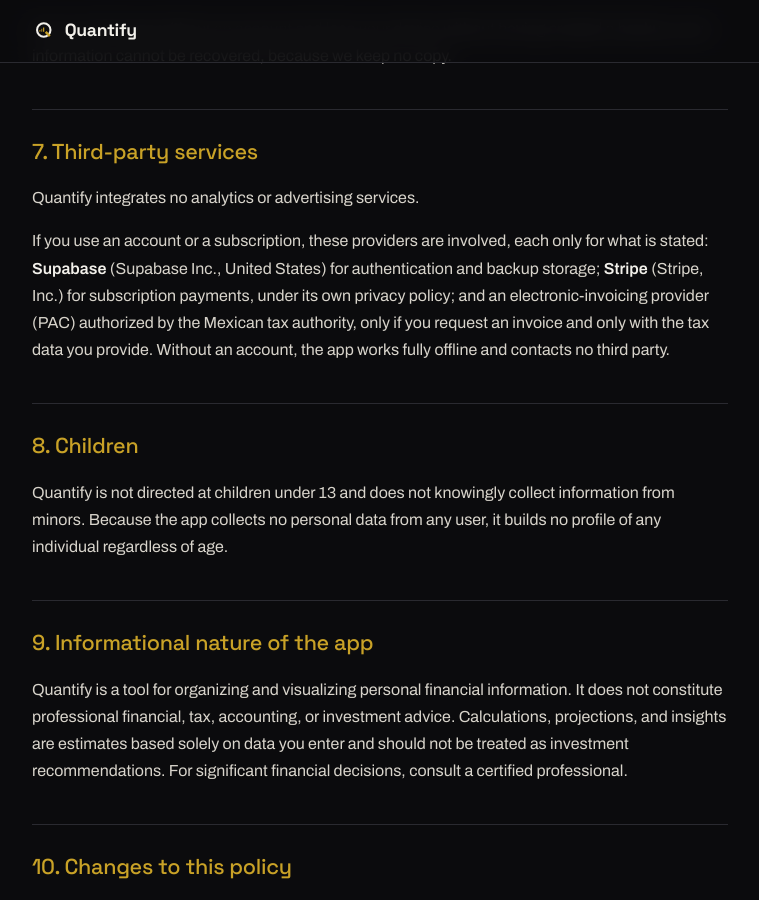
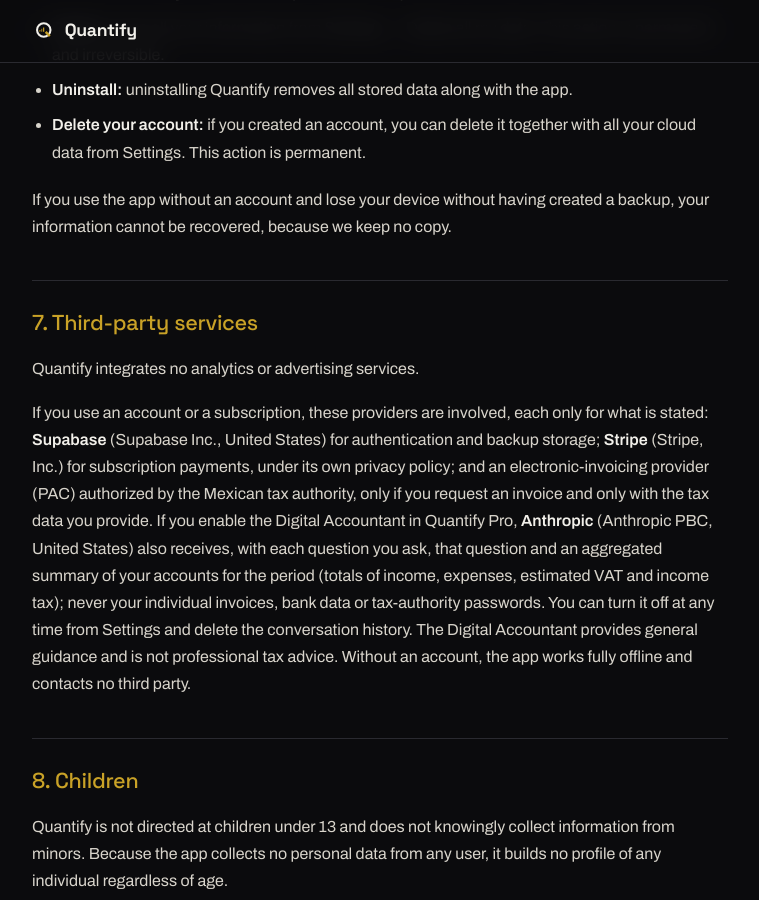
Before and after one commit to fondosdharma-a11y/quantify-web, a Jekyll site: the page built from privacidad.md, in a window 1280 px wide and 900 px high, scrolled down 5949 px. Shown: the whole window, without its empty margins (260-1019 px from the left). Built offline with Jekyll 4.4.1, drawn with Linux system fonts in a browser that asks for light colours; our own code applies the rules of GitHub Pages for plain Markdown files; some of the changed text lies outside the part shown.

Commit message:
Privacidad: Contador digital (Pro) con consentimiento explicito y datos agregados

```diff
--- a/privacidad.md
+++ b/privacidad.md
@@ -63,6 +63,7 @@
 - **Supabase** (Supabase Inc., Estados Unidos): autenticación de tu cuenta y almacenamiento de tu respaldo.
 - **Stripe** (Stripe, Inc.): procesamiento de pagos de la suscripción. Stripe tiene su propia política de privacidad.
 - **Proveedor de facturación electrónica (PAC)** autorizado por el SAT, únicamente si solicitas factura y solo con los datos fiscales que proporciones.
+- **Anthropic** (Anthropic PBC, Estados Unidos), únicamente si activas el Contador digital de Quantify Pro. Cada vez que le haces una pregunta, se le envía tu pregunta y un resumen agregado de tus cuentas del periodo (totales de ingresos, gastos, IVA e ISR estimados); nunca tus facturas una por una, ni datos bancarios, ni contraseñas del SAT. Puedes desactivarlo cuando quieras desde Ajustes y borrar el historial de conversaciones. El Contador digital ofrece orientación general y no constituye asesoría fiscal profesional.
 
 ## 8. Menores de edad
 
@@ -136,7 +137,7 @@
 
 Quantify integrates no analytics or advertising services.
 
-If you use an account or a subscription, these providers are involved, each only for what is stated: **Supabase** (Supabase Inc., United States) for authentication and backup storage; **Stripe** (Stripe, Inc.) for subscription payments, under its own privacy policy; and an electronic-invoicing provider (PAC) authorized by the Mexican tax authority, only if you request an invoice and only with the tax data you provide. Without an account, the app works fully offline and contacts no third party.
+If you use an account or a subscription, these providers are involved, each only for what is stated: **Supabase** (Supabase Inc., United States) for authentication and backup storage; **Stripe** (Stripe, Inc.) for subscription payments, under its own privacy policy; and an electronic-invoicing provider (PAC) authorized by the Mexican tax authority, only if you request an invoice and only with the tax data you provide. If you enable the Digital Accountant in Quantify Pro, **Anthropic** (Anthropic PBC, United States) also receives, with each question you ask, that question and an aggregated summary of your accounts for the period (totals of income, expenses, estimated VAT and income tax); never your individual invoices, bank data or tax-authority passwords. You can turn it off at any time from Settings and delete the conversation history. The Digital Accountant provides general guidance and is not professional tax advice. Without an account, the app works fully offline and contacts no third party.
 
 ## 8. Children
 
```
